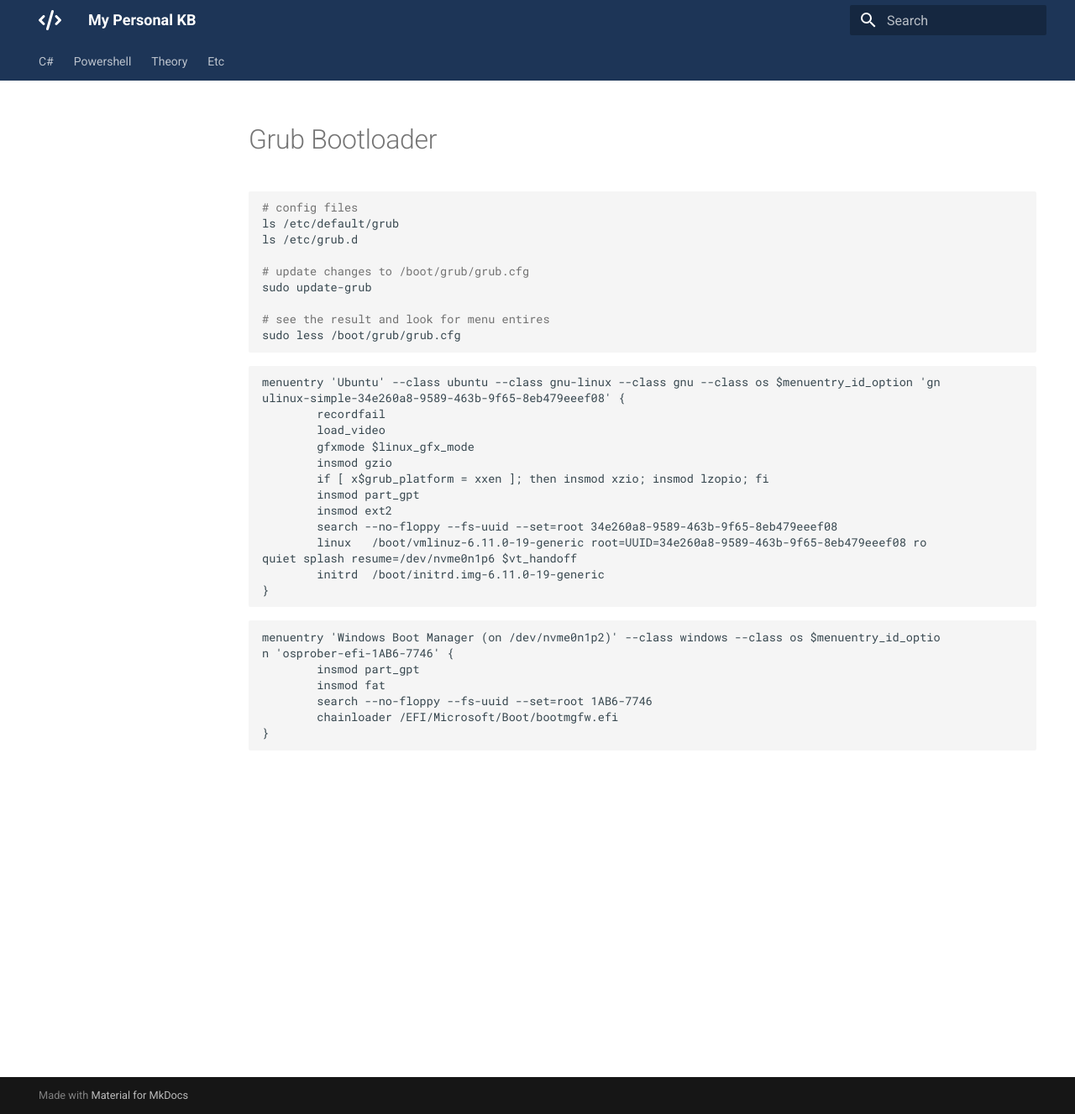
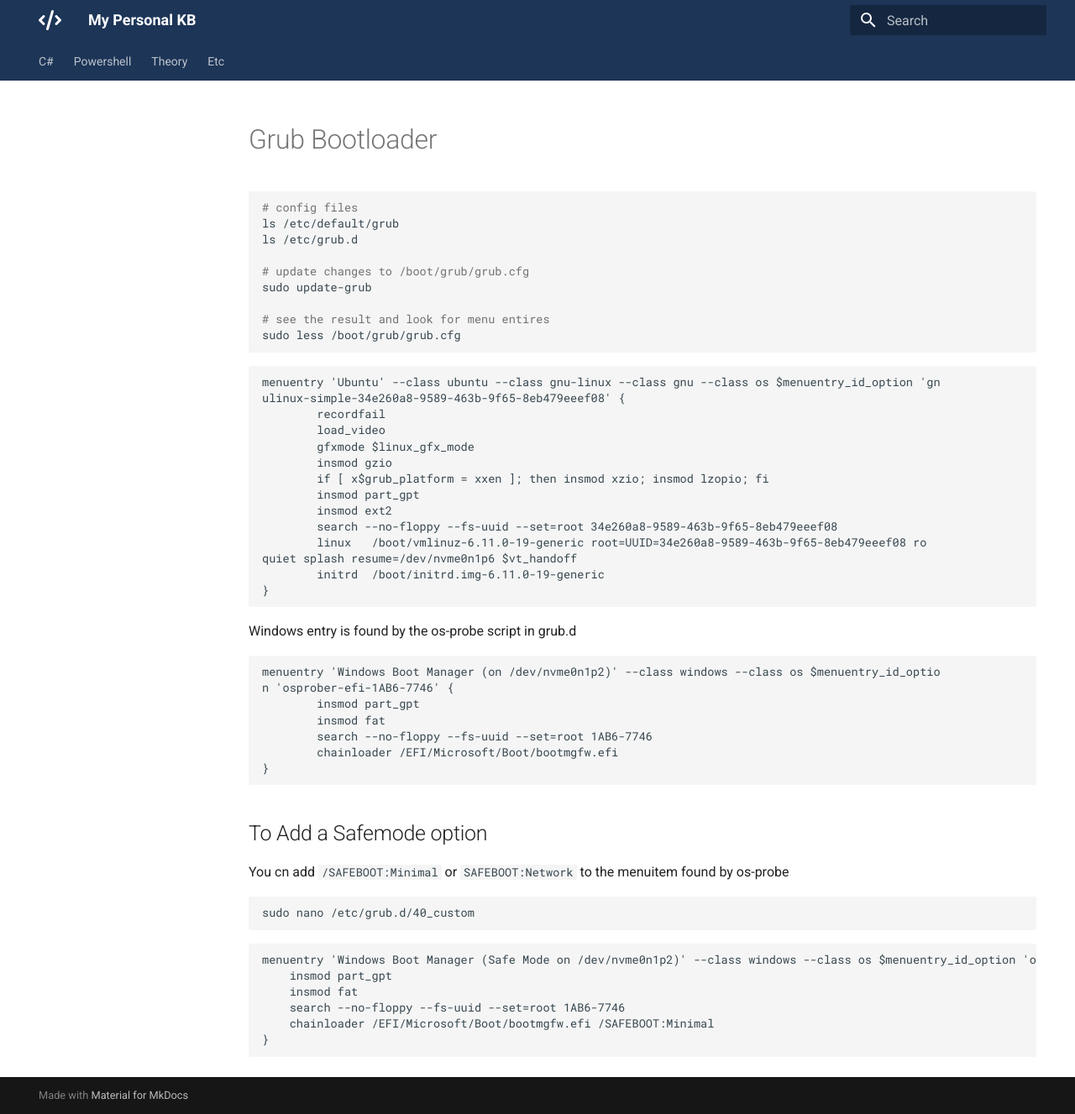
Before and after one commit to mrhockeymonkey/mrhockeymonkey.github.io, an MkDocs documentation site: the page built from docs/Ubuntu/grub.md, in a window 1280 px wide and 1327 px high. Shown: the whole window at 84% size. Built offline with MkDocs 1.6.1 and Material for MkDocs 9.7.7, drawn with Linux system fonts in a browser that asks for light colours.

Commit message:
Update grub.md

````diff
--- a/docs/Ubuntu/grub.md
+++ b/docs/Ubuntu/grub.md
@@ -29,6 +29,8 @@ quiet splash resume=/dev/nvme0n1p6 $vt_handoff
 }
 ```
 
+Windows entry is found by the os-probe script in grub.d
+
 ```plain
 menuentry 'Windows Boot Manager (on /dev/nvme0n1p2)' --class windows --class os $menuentry_id_optio
 n 'osprober-efi-1AB6-7746' {
@@ -38,3 +40,20 @@ n 'osprober-efi-1AB6-7746' {
         chainloader /EFI/Microsoft/Boot/bootmgfw.efi
 }
 ```
+
+## To Add a Safemode option
+
+You cn add `/SAFEBOOT:Minimal` or `SAFEBOOT:Network` to the menuitem found by os-probe
+
+```bash
+sudo nano /etc/grub.d/40_custom
+```
+
+```plain
+menuentry 'Windows Boot Manager (Safe Mode on /dev/nvme0n1p2)' --class windows --class os $menuentry_id_option 'osprober-efi-1AB6-7746' {
+    insmod part_gpt
+    insmod fat
+    search --no-floppy --fs-uuid --set=root 1AB6-7746
+    chainloader /EFI/Microsoft/Boot/bootmgfw.efi /SAFEBOOT:Minimal
+}
+```
````
